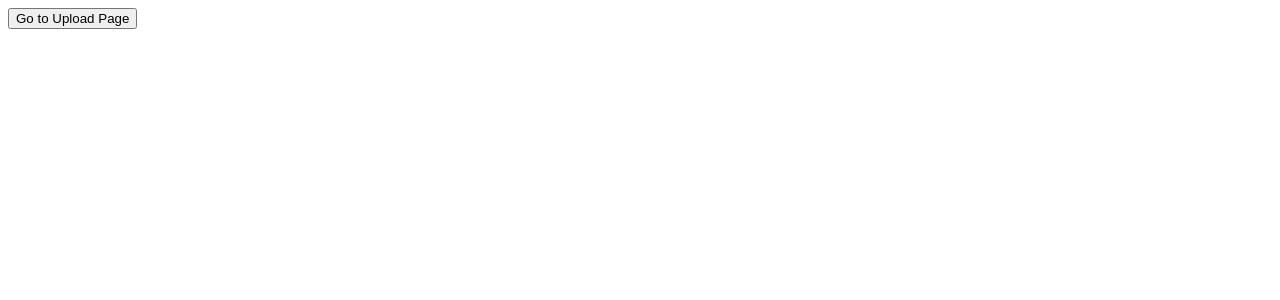
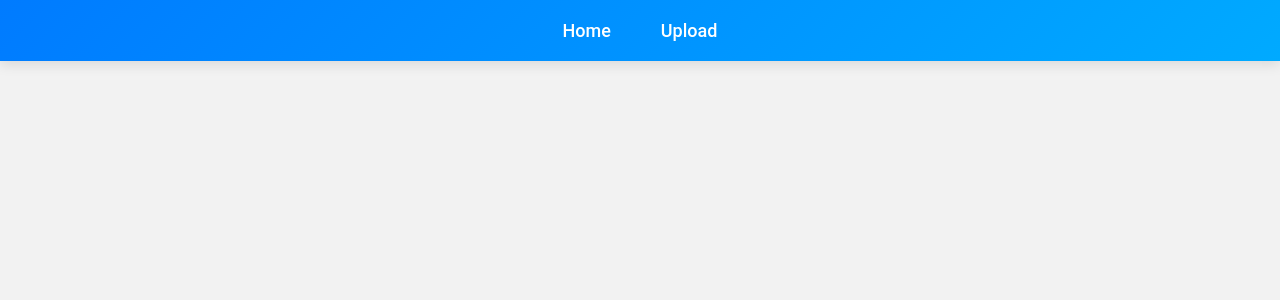
Before and after one commit to Flameflake04/IWiH_Django, a Django app: page / in a window 1280 px wide. Shown: the top 300 px of the page. Run offline with Django 5.2, Linux system fonts and the light colour scheme.

Commit message:
Restyling frontend

```diff
--- a/myapp/templates/home.html
+++ b/myapp/templates/home.html
@@ -1,3 +1,103 @@
-<button onclick="window.location.href='{% url 'upload_pdf' %}'">
-    Go to Upload Page
-</button>
+<!-- templates/myapp/base.html -->
+
+<!DOCTYPE html>
+<html lang="en">
+<head>
+    <meta charset="UTF-8">
+    <meta name="viewport" content="width=device-width, initial-scale=1.0">
+    <title>My Django Website</title>
+
+    <style>
+        /* Reset some default styles */
+        * {
+            margin: 0;
+            padding: 0;
+            box-sizing: border-box;
+        }
+
+        body {
+            font-family: 'Roboto', sans-serif;
+            background-color: #f2f2f2;
+            color: #333;
+        }
+
+        header {
+            position: absolute;
+            top: 0;
+            width: 100%;
+            padding: 20px 0;
+            background: linear-gradient(135deg, #007bff, #00aaff);
+            box-shadow: 0 4px 12px rgba(0, 0, 0, 0.1);
+            z-index: 999;
+        }
+
+        header nav ul {
+            list-style-type: none;
+            display: flex;
+            justify-content: center;
+            align-items: center;
+            margin: 0;
+            padding: 0;
+        }
+
+        header nav ul li {
+            margin: 0 25px;
+        }
+
+        header nav ul li a {
+            color: white;
+            text-decoration: none;
+            font-size: 18px;
+            font-weight: 500;
+            transition: color 0.3s ease;
+        }
+
+        header nav ul li a:hover {
+            color: #ffcc00; /* Hover effect color */
+            text-decoration: underline;
+        }
+
+        footer {
+            text-align: center;
+            font-size: 14px;
+            color: #777;
+            margin-top: 30px;
+        }
+
+        footer a {
+            color: #007bff;
+            text-decoration: none;
+        }
+
+        footer a:hover {
+            text-decoration: underline;
+        }
+    </style>
+</head>
+<body>
+
+    <!-- Header Section -->
+    <header>
+        <nav>
+            <ul>
+                <li><a href="{% url 'home' %}">Home</a></li>
+                <li><a href="{% url 'upload_pdf' %}">Upload</a></li>
+                <!-- Add other navigation links here -->
+            </ul>
+        </nav>
+    </header>
+
+    <!-- Main Content Section -->
+    <main>
+        {% block content %}
+        <!-- Content for each page will be injected here -->
+        {% endblock %}
+    </main>
+
+    <!-- Footer Section -->
+    <footer>
+        <p>&copy; 2025 My Django Website</p>
+    </footer>
+
+</body>
+</html>
--- a/myapp/urls.py
+++ b/myapp/urls.py
@@ -1,7 +1,14 @@
 from django.urls import path
 from . import views
+from django.conf.urls.static import static
+from django.conf import settings
+from django.conf.urls.static import static
+from django.urls import path
 
 urlpatterns = [
     path("", views.home, name = "home"),
     path("upload/", views.uploadPdf, name = 'upload_pdf')
 ]
+
+if settings.DEBUG:
+    urlpatterns += static(settings.MEDIA_URL, document_root=settings.MEDIA_ROOT)
--- a/myapp/views.py
+++ b/myapp/views.py
@@ -1,11 +1,23 @@
 from django.shortcuts import render, HttpResponse
+from django.core.files.storage import FileSystemStorage
+# Create your views here.
 
-# Create your views here.
+
 def home(request):
     return render(request, "home.html")
 
+'''
 def uploadPdf(request):
     return render(request, "pdfUpload.html")
-
+'''
 def resultHTML(request):
     pass
+
+def uploadPdf(request):
+    context = {}
+    if request.method == 'POST' and request.FILES['pdf_file']:
+        uploaded_file = request.FILES['pdf_file']
+        fs = FileSystemStorage(location='media')  # Save to the media folder
+        name = fs.save(uploaded_file.name, uploaded_file)  # Save the file
+        context['url'] = fs.url(name)  # Get the URL to access the file
+    return render(request, 'pdfUpload.html', context)
```
Also changed, not shown: iWiH_Django/settings.py (+10 -2 lines), myapp/templates/pdfUpload.html (+118 -12 lines), myapp/static/myapp/styles.css (added), myapp/static/myapp/template.png (added), myapp/templates/result.html (added), 6 other files.
